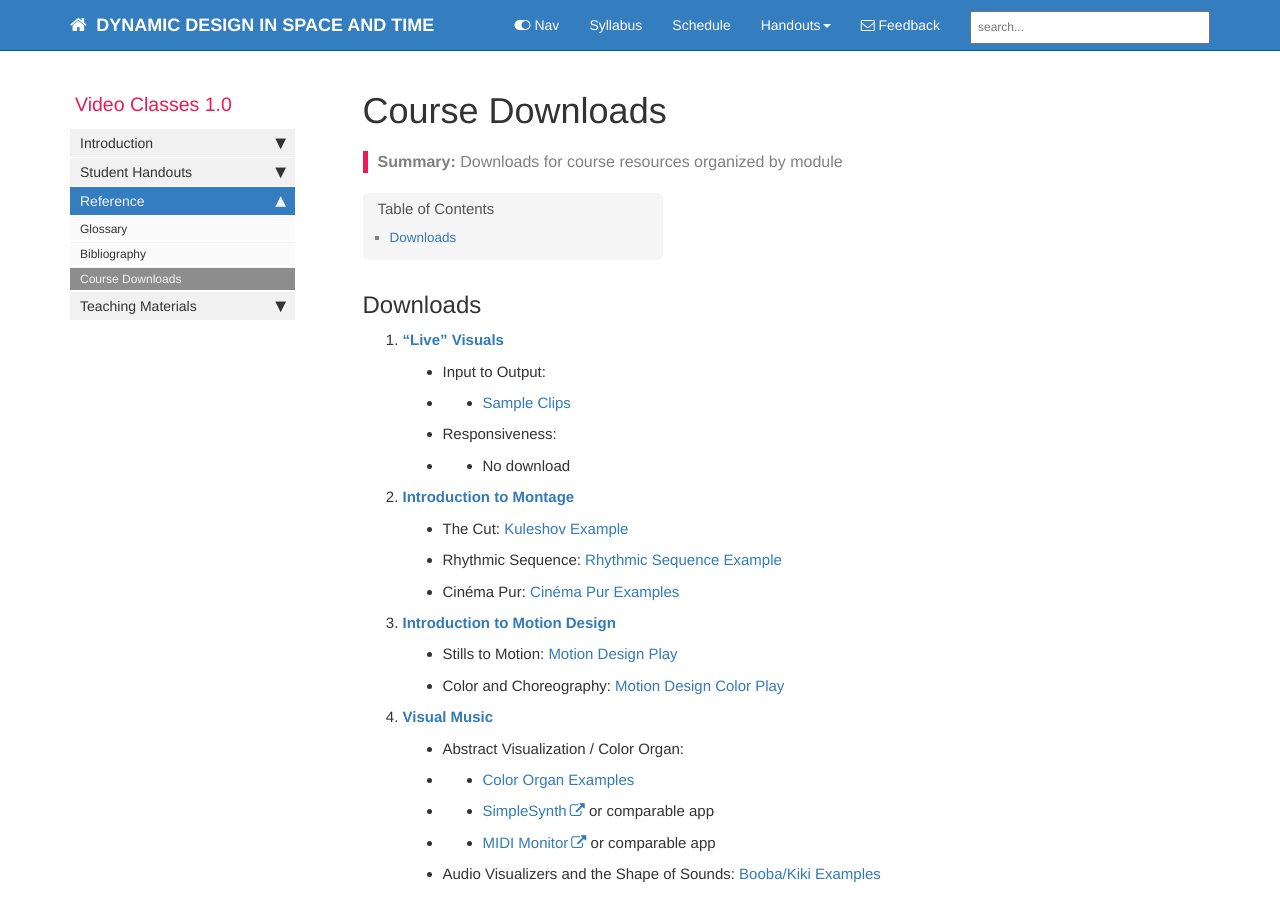
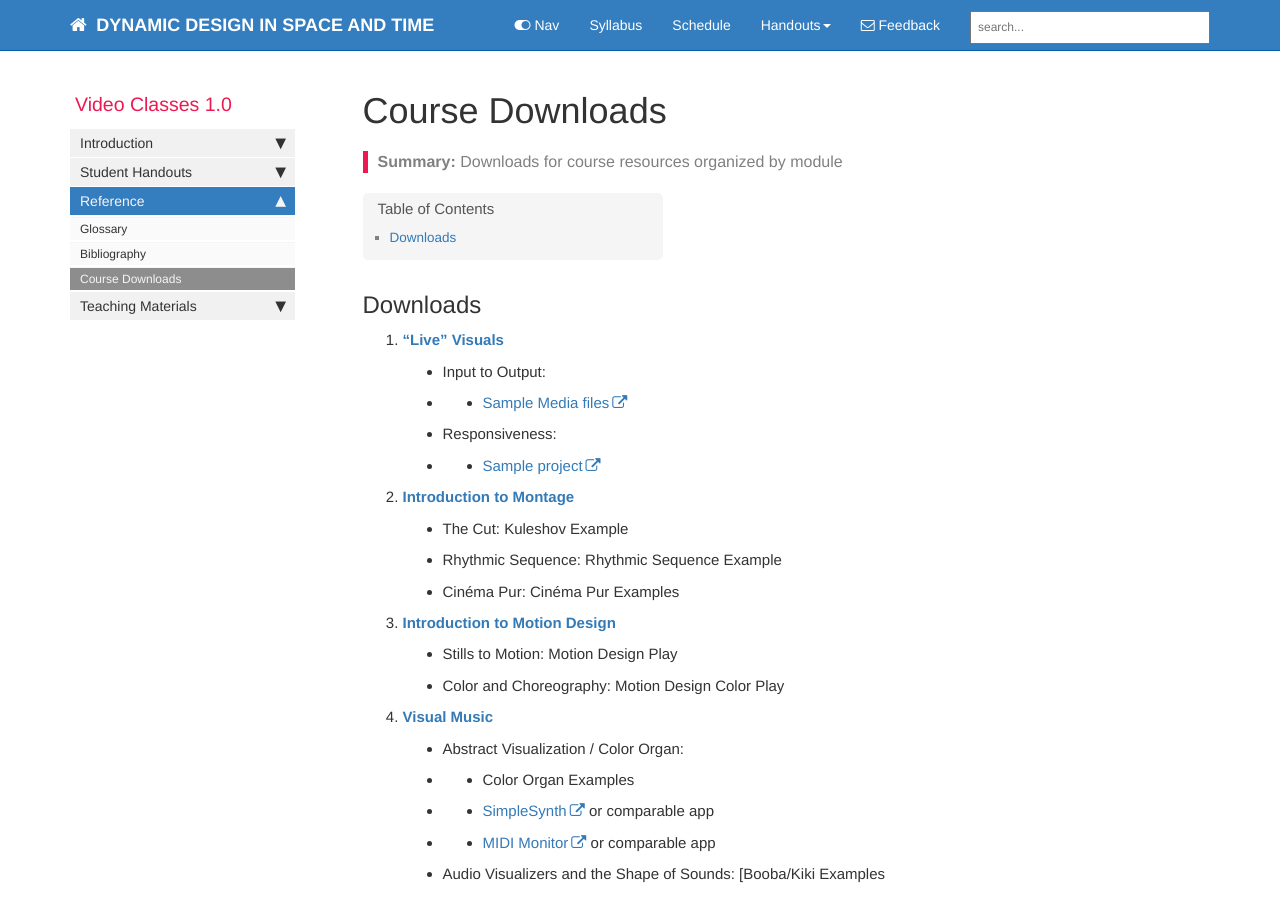
Before and after one commit to Vidvox/vvedu, a Jekyll site: the page built from pages/reference/ref_downloads.md, in a window 1280 px wide and 900 px high. Built offline with Jekyll 4.4.1, drawn with Linux system fonts in a browser that asks for light colours; nearby versions of some CDN libraries; comment, search, counter and statistics services are not loaded; some of the changed text lies outside the part shown.

Commit message:
Minor updates

```diff
--- a/_config.yml
+++ b/_config.yml
@@ -101,5 +101,5 @@ description: ""
 # the description is used in the feed.xml file
 
 # needed for sitemap.xml file only
-url: http://vidvox.github.io/
-baseurl: /vidiotuniversity
+url: http://vidvox.github.io/vvedu
+baseurl: /vvedu
--- a/pages/reference/ref_downloads.md
+++ b/pages/reference/ref_downloads.md
@@ -13,33 +13,33 @@ folder: reference
 
 1. [**“Live” Visuals**](/teaching_module_1.html)
 - Input to Output:
-- - [Sample Clips]()
+- - [Sample Media files](https://s3.amazonaws.com/vidvox/vvedu/W1-L1.zip)
 - Responsiveness:
-- - No download
+- - [Sample project](https://s3.amazonaws.com/vidvox/vvedu/W1-L2.zip)
 2. [**Introduction to Montage**](/teaching_module_2.html)
-- The Cut: [Kuleshov Example]()
-- Rhythmic Sequence: [Rhythmic Sequence Example]()
-- Cinéma Pur: [Cinéma Pur Examples]()
+- The Cut: Kuleshov Example
+- Rhythmic Sequence: Rhythmic Sequence Example
+- Cinéma Pur: Cinéma Pur Examples
 3. [**Introduction to Motion Design**](/teaching_module_3.html)
-- Stills to Motion: [Motion Design Play]()
-- Color and Choreography: [Motion Design Color Play]()
+- Stills to Motion: Motion Design Play
+- Color and Choreography: Motion Design Color Play
 4. [**Visual Music**](/teaching_module_4.html)
 - Abstract Visualization / Color Organ:
-- - [Color Organ Examples]()
+- - Color Organ Examples
 - - [SimpleSynth](http://notahat.com/simplesynth/) or comparable app
 - - [MIDI Monitor](https://www.snoize.com/MIDIMonitor/) or comparable app
-- Audio Visualizers and the Shape of Sounds: [Booba/Kiki Examples]()
-- Generative Patterns: [Pattern Examples]()
+- Audio Visualizers and the Shape of Sounds: [Booba/Kiki Examples
+- Generative Patterns: [Pattern Examples
 5. [**Aesthetic Overview**](/teaching_module_5.html)
 - Styling Your Look:
-- - [Halloween Project]()
+- - Halloween Project
 - Mood board / Storyboarding:
-- - [Stargate Project]()
+- - Stargate Project
 6. [**Show and Event Production**](/teaching_module_6.html)
 - Pre-Production and Show Design:
-- - [Timecode Example]()
+- - Timecode Example
 - Technical Riders and Contracts:
-- - [Sample Technical Rider]()
-- - [Sample Contract]()
+- - Sample Technical Rider
+- - Sample Contract
 - Getting gig ready, Rehearsals and Performances:
-- - [Cue List Example]()
+- - Cue List Example
```
Also changed, not shown: pages/course/course_requirements.md (+8 -0 lines), pages/handouts/handout_module_1.md (+4 -3 lines), pages/teaching/teaching_index.md (+4 -4 lines), pages/teaching/teaching_module_1.md (+4 -0 lines).
